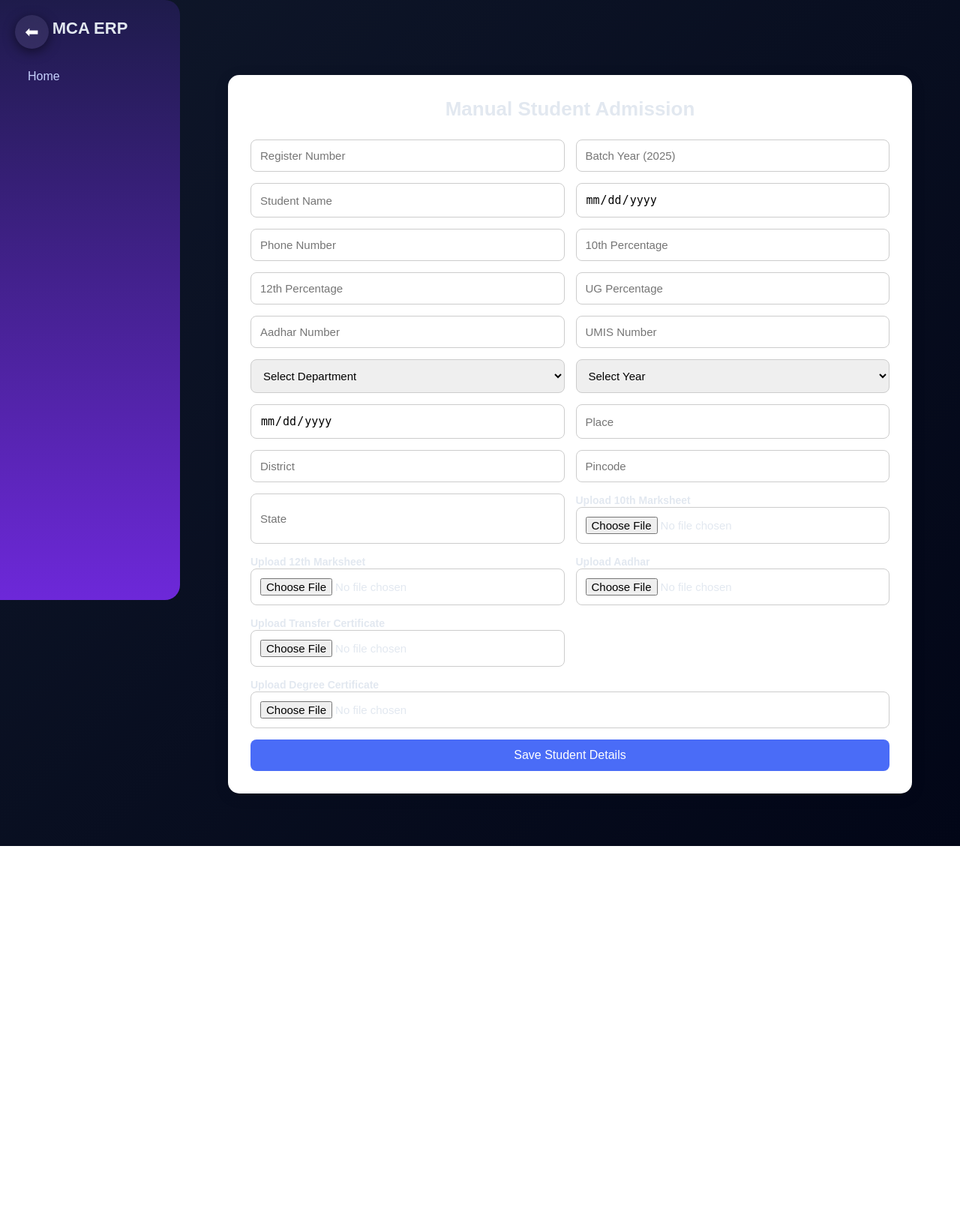
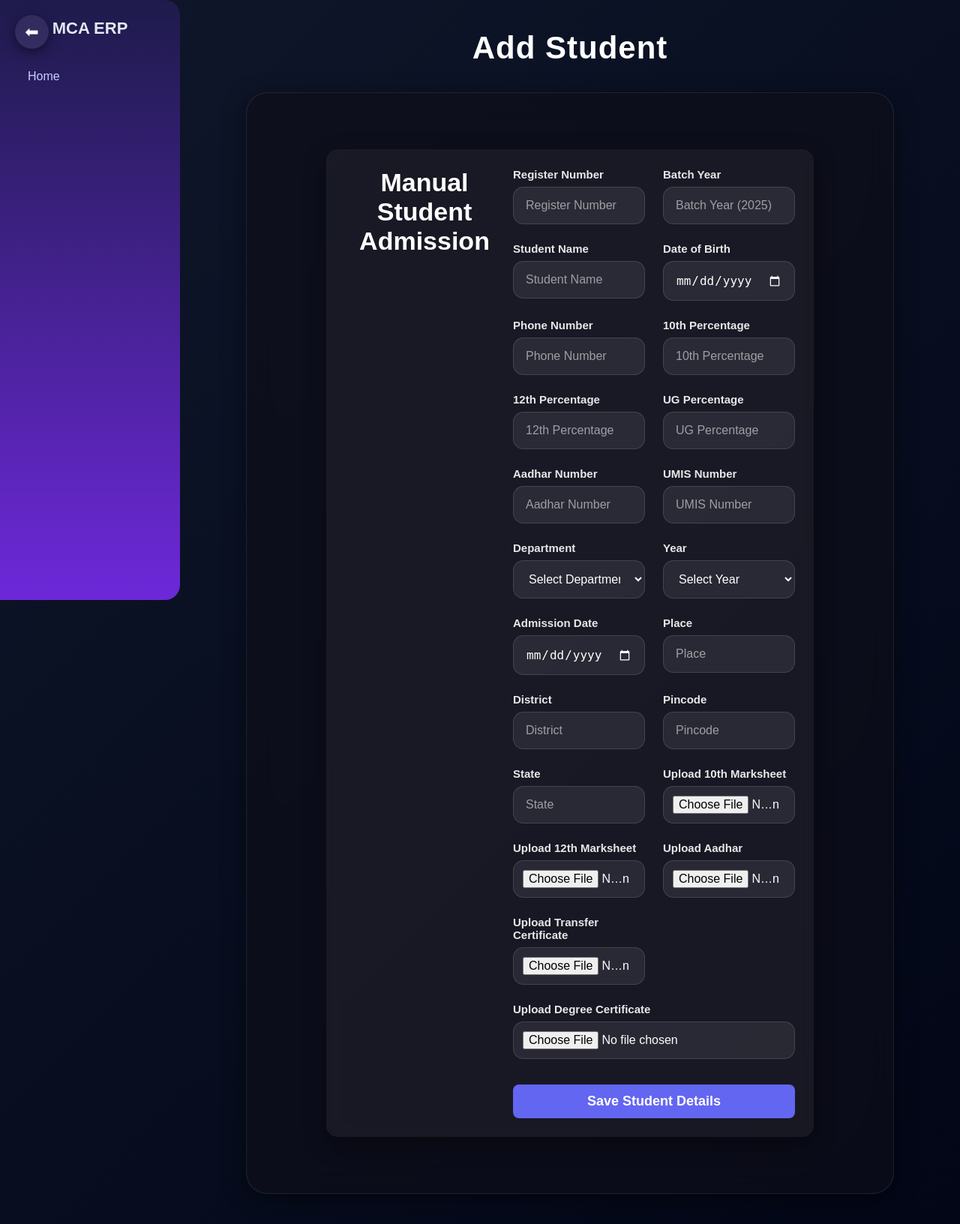
Before and after one commit to aluau444422127014/mca-erp-new, a Flask app: page /add_student_page in a window 1280 px wide. Shown: the whole page at 75% size. Before the commit the page ends 1128 px from the top, so only its background shows below. Run offline with Flask 3, Linux system fonts and the light colour scheme.

Commit message:
Update add_student.html

```diff
--- a/templates/add_student.html
+++ b/templates/add_student.html
@@ -1,70 +1,182 @@
 {% extends "base.html" %}
 {% block content %}
-
 <style>
 
-.form-container{
-    display:flex;
-    justify-content:center;
-    margin-top:30px;
+.page-title{
+    text-align: center;
+    color: white;
+    margin-bottom: 35px;
+    font-size: 42px;
+    font-weight: bold;
+    letter-spacing: 1px;
 }
 
+/* MAIN CONTAINER */
+.form-container{
+    width: 90%;
+    max-width: 1100px;
+    margin: auto;
 
+    background: rgba(15, 15, 25, 0.72);
 
-.form-card{
-    width:95%;
-    max-width:950px;
-    background:white;
-    padding:30px;
-    border-radius:15px;
-    box-shadow:0 4px 20px rgba(0,0,0,0.1);
+    backdrop-filter: blur(18px);
+    -webkit-backdrop-filter: blur(18px);
 
+    padding: 45px;
+    border-radius: 28px;
 
-    display:grid;
-    grid-template-columns:1fr 1fr;
-    gap:15px;
+    border: 1px solid rgba(255,255,255,0.08);
+
+    box-shadow:
+        0 8px 32px rgba(0,0,0,0.45),
+        inset 0 0 1px rgba(255,255,255,0.15);
 }
 
+/* FORM TITLE */
+.form-card h2{
+    text-align: center;
+    margin-bottom: 40px;
+    color: white;
+    font-size: 34px;
+    font-weight: bold;
+}
+
+/* GRID */
+.form-grid{
+    display: grid;
+    grid-template-columns: repeat(2, 1fr);
+    gap: 24px;
+}
+
+/* GROUP */
+.form-group{
+    display: flex;
+    flex-direction: column;
+}
+
+/* LABEL */
+.form-group label{
+    margin-bottom: 8px;
+    font-weight: 600;
+    color: rgba(255,255,255,0.9);
+    font-size: 15px;
+}
+
+/* INPUT + SELECT */
+.form-group input,
+.form-group select{
+    width: 100%;
+    padding: 15px 16px;
+
+    border-radius: 14px;
+
+    border: 1px solid rgba(255,255,255,0.12);
+
+    background: rgba(255,255,255,0.08);
+
+    color: white;
+
+    font-size: 16px;
+
+    outline: none;
+
+    box-sizing: border-box;
+
+    transition: 0.3s;
+}
+
+/* PLACEHOLDER */
+.form-group input::placeholder{
+    color: rgba(255,255,255,0.55);
+}
+
+/* FOCUS */
+.form-group input:focus,
+.form-group select:focus{
+    border-color: #00c6ff;
+
+    background: rgba(255,255,255,0.12);
+
+    box-shadow: 0 0 10px rgba(0,198,255,0.3);
+}
+
+/* SELECT OPTION */
+.form-group select option{
+    background: #111827;
+    color: white;
+}
+
+/* FILE INPUT */
+.form-group input[type="file"]{
+    padding: 12px;
+    cursor: pointer;
+}
+
+/* FULL WIDTH */
+.full-width{
+    grid-column: span 2;
+}
+
+/* BUTTON */
+.submit-btn{
+    width: 100%;
+
+    padding: 16px;
+
+    border: none;
+
+    border-radius: 15px;
+
+    background: linear-gradient(90deg,#00c6ff,#0072ff);
+
+    color: white;
+
+    font-size: 18px;
+
+    font-weight: bold;
+
+    cursor: pointer;
+
+    transition: 0.3s;
+
+    margin-top: 10px;
+}
+
+/* BUTTON HOVER */
+.submit-btn:hover{
+    transform: translateY(-2px) scale(1.01);
+
+    box-shadow: 0 10px 25px rgba(0,114,255,0.35);
+}
+
+/* MOBILE */
+@media(max-width:768px){
+
+    .form-grid{
+        grid-template-columns: 1fr;
+    }
+
+    .full-width{
+        grid-column: span 1;
+    }
+
+    .form-container{
+        padding: 25px;
+    }
+
+    .page-title{
+        font-size: 32px;
+    }
 
     .form-card h2{
-    grid-column:span 2;
-    text-align:center;
-    margin-bottom:10px;
+        font-size: 26px;
     }
 
-.form-card input,
-.form-card select{
-    padding:12px;
-    border:1px solid #ccc;
-    border-radius:8px;
-    font-size:15px;
-    width:100%;
-}
-
-.full{
-    grid-column:span 2;
-}
-
-.form-card button{
-    background:#4a6cf7;
-    color:white;
-    border:none;
-    padding:12px;
-    border-radius:8px;
-    cursor:pointer;
-    font-size:16px;
-}
-
-.form-card button:hover{
-    background:#2f4bd1;
-}
-
-label{
-    font-size:14px;
-    font-weight:bold;
 }
 
 </style>
+
+<h2 class="page-title">Add Student</h2>
 
 <div class="form-container">
 
@@ -75,94 +187,132 @@ label{
 
 <h2>Manual Student Admission</h2>
 
-<!-- REGNO -->
+<div class="form-grid">
+
+    <div class="form-group">
+        <label>Register Number</label>
         <input type="text" name="regno" placeholder="Register Number" required>
+    </div>
 
-<!-- BATCH -->
+    <div class="form-group">
+        <label>Batch Year</label>
         <input type="text" name="batch" placeholder="Batch Year (2025)" required>
+    </div>
 
-<!-- NAME -->
+    <div class="form-group">
+        <label>Student Name</label>
         <input type="text" name="name" placeholder="Student Name" required>
+    </div>
 
-<!-- DOB -->
+    <div class="form-group">
+        <label>Date of Birth</label>
         <input type="date" name="dob" required>
+    </div>
 
-<!-- PHONE -->
+    <div class="form-group">
+        <label>Phone Number</label>
         <input type="text" name="phone" placeholder="Phone Number" required>
+    </div>
 
-<!-- 10TH -->
+    <div class="form-group">
+        <label>10th Percentage</label>
         <input type="text" name="tenth_mark" placeholder="10th Percentage">
+    </div>
 
-<!-- 12TH -->
+    <div class="form-group">
+        <label>12th Percentage</label>
         <input type="text" name="twelfth_mark" placeholder="12th Percentage">
+    </div>
 
-<!-- UG -->
+    <div class="form-group">
+        <label>UG Percentage</label>
         <input type="text" name="ug_mark" placeholder="UG Percentage">
+    </div>
 
-<!-- AADHAR -->
+    <div class="form-group">
+        <label>Aadhar Number</label>
         <input type="text" name="aadhar" placeholder="Aadhar Number">
+    </div>
 
-<!-- UMIS -->
+    <div class="form-group">
+        <label>UMIS Number</label>
         <input type="text" name="umis" placeholder="UMIS Number">
+    </div>
 
-<!-- DEPARTMENT -->
+    <div class="form-group">
+        <label>Department</label>
         <select name="department" required>
             <option value="">Select Department</option>
             <option>MCA</option>
         </select>
+    </div>
 
-<!-- YEAR -->
+    <div class="form-group">
+        <label>Year</label>
         <select name="year" required>
             <option value="">Select Year</option>
             <option value="1">First Year</option>
             <option value="2">Second Year</option>
         </select>
+    </div>
 
-<!-- ADMISSION DATE -->
+    <div class="form-group">
+        <label>Admission Date</label>
         <input type="date" name="admission_date">
+    </div>
 
-<!-- PLACE -->
+    <div class="form-group">
+        <label>Place</label>
         <input type="text" name="place" placeholder="Place">
+    </div>
 
-<!-- DISTRICT -->
+    <div class="form-group">
+        <label>District</label>
         <input type="text" name="district" placeholder="District">
+    </div>
 
-<!-- PINCODE -->
+    <div class="form-group">
+        <label>Pincode</label>
         <input type="text" name="pincode" placeholder="Pincode">
+    </div>
 
-<!-- STATE -->
+    <div class="form-group">
+        <label>State</label>
         <input type="text" name="state" placeholder="State">
+    </div>
 
-<!-- FILES -->
-<div>
+    <div class="form-group">
         <label>Upload 10th Marksheet</label>
         <input type="file" name="tenth_file">
     </div>
 
-<div>
+    <div class="form-group">
         <label>Upload 12th Marksheet</label>
         <input type="file" name="twelfth_file">
     </div>
 
-<div>
+    <div class="form-group">
         <label>Upload Aadhar</label>
         <input type="file" name="aadhar_file">
     </div>
 
-<div>
+    <div class="form-group">
         <label>Upload Transfer Certificate</label>
         <input type="file" name="tc_file">
     </div>
 
-<div class="full">
+    <div class="form-group full-width">
         <label>Upload Degree Certificate</label>
         <input type="file" name="degree_file">
     </div>
 
-<!-- SUBMIT -->
-<button type="submit" class="full">
+    <div class="full-width">
+        <button type="submit" class="submit-btn">
             Save Student Details
         </button>
+    </div>
+
+</div>
 
 </form>
 
```
Lines whose indentation alone changed are shown as unchanged.
